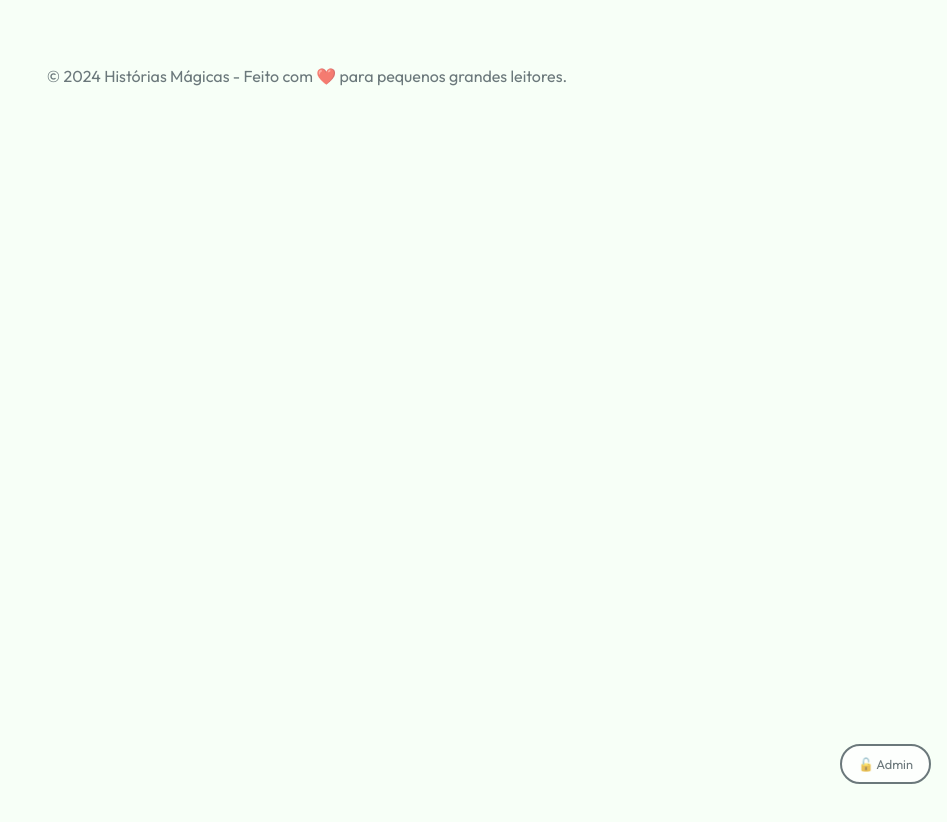
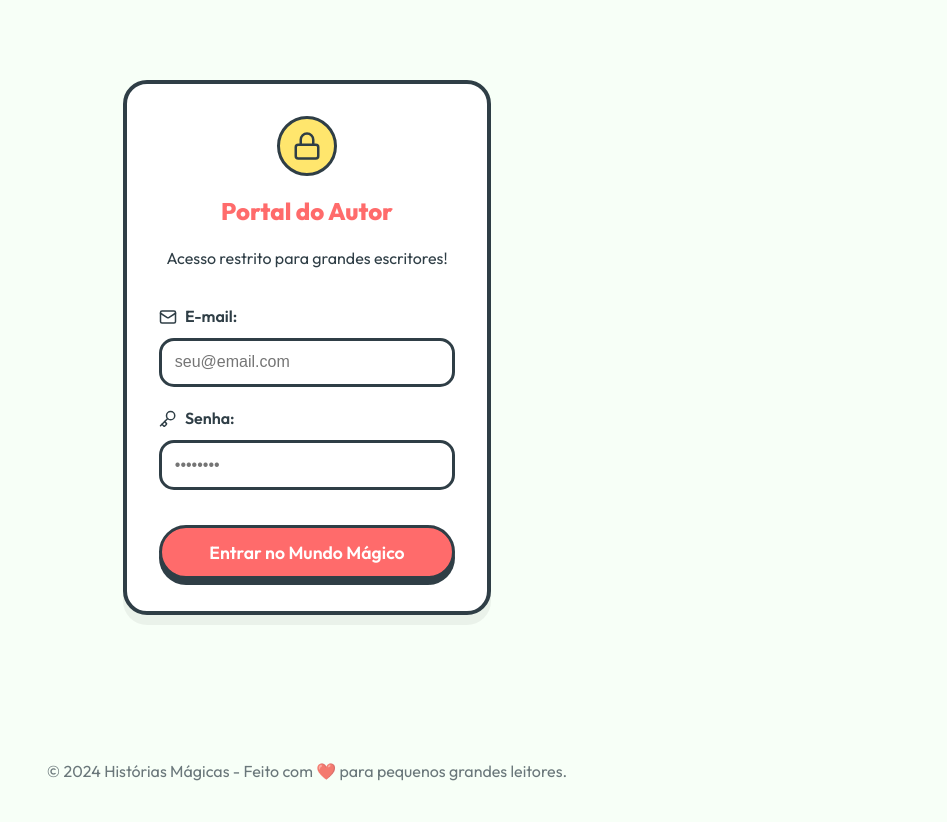
Before and after one commit to groklabedu/gafanhoto_explicador, a React (Vite) app: page /gafanhoto_explicador/login in a window 1280 px wide. Shown: the top 822 px of the page, without its empty margins (333-1280 px from the left). Before the commit the page ends 800 px from the top, so only its background shows below. Built offline with nearby package versions, Linux system fonts and the light colour scheme.

Commit message:
Add authentication and hide admin link

```diff
--- a/src/App.jsx
+++ b/src/App.jsx
@@ -1,23 +1,49 @@
-import React from 'react';
+import React, { useState, useEffect } from 'react';
 import { BrowserRouter as Router, Routes, Route } from 'react-router-dom';
+import { supabase } from './lib/supabase.js';
 import Home from './pages/Home.jsx';
 import Reader from './pages/Reader.jsx';
 import Admin from './pages/Admin.jsx';
+import Login from './pages/Login.jsx';
+import ProtectedRoute from './components/Auth/ProtectedRoute.jsx';
 
 function App() {
+  const [session, setSession] = useState(null);
+
+  useEffect(() => {
+    // Get initial session
+    supabase.auth.getSession().then(({ data: { session } }) => {
+      setSession(session);
+    });
+
+    // Listen for auth changes
+    const { data: { subscription } } = supabase.auth.onAuthStateChange((_event, session) => {
+      setSession(session);
+    });
+
+    return () => subscription.unsubscribe();
+  }, []);
+
   return (
     <Router basename="/gafanhoto_explicador/">
       <div className="app-shell">
         <Routes>
           <Route path="/" element={<Home />} />
           <Route path="/read/:storyId" element={<Reader />} />
-          <Route path="/admin/*" element={<Admin />} />
+          <Route path="/login" element={<Login />} />
+          <Route
+            path="/admin/*"
+            element={
+              <ProtectedRoute session={session}>
+                <Admin />
+              </ProtectedRoute>
+            }
+          />
         </Routes>
 
         <footer className="footer container">
           <p>© 2024 Histórias Mágicas - Feito com ❤️ para pequenos grandes leitores.</p>
-          <a href="/admin" className="admin-link">🔓 Admin</a>
-        </footer>
+        </footer >
       </div>
     </Router>
   );
--- /dev/null
+++ b/src/components/Auth/ProtectedRoute.jsx
@@ -0,0 +1,11 @@
+import React from 'react';
+import { Navigate } from 'react-router-dom';
+
+function ProtectedRoute({ session, children }) {
+  if (!session) {
+    return <Navigate to="/login" replace />;
+  }
+  return children;
+}
+
+export default ProtectedRoute;
--- /dev/null
+++ b/src/pages/Login.jsx
@@ -0,0 +1,82 @@
+import React, { useState } from 'react';
+import { useNavigate } from 'react-router-dom';
+import { supabase } from '../lib/supabase.js';
+import { Lock, Mail, Key } from 'lucide-react';
+
+function Login() {
+  const [email, setEmail] = useState('');
+  const [password, setPassword] = useState('');
+  const [loading, setLoading] = useState(false);
+  const [error, setError] = useState(null);
+  const navigate = useNavigate();
+
+  async function handleLogin(e) {
+    e.preventDefault();
+    setLoading(true);
+    setError(null);
+
+    const { error: authError } = await supabase.auth.signInWithPassword({
+      email,
+      password,
+    });
+
+    if (authError) {
+      setError('E-mail ou senha incorretos! Tente novamente. 😅');
+      setLoading(false);
+    } else {
+      navigate('/admin');
+    }
+  }
+
+  return (
+    <div className="container" style={{ maxWidth: '400px', padding: '5rem 1rem' }}>
+      <div className="card">
+        <header style={{ textAlign: 'center', marginBottom: '2rem' }}>
+          <div style={{ background: '#FFE66D', width: '60px', height: '60px', borderRadius: '30px', display: 'flex', alignItems: 'center', justifyContent: 'center', margin: '0 auto 1rem', border: '3px solid #2F3E46' }}>
+            <Lock size={30} />
+          </div>
+          <h2>Portal do Autor</h2>
+          <p>Acesso restrito para grandes escritores!</p>
+        </header>
+
+        <form onSubmit={handleLogin} style={{ display: 'flex', flexDirection: 'column', gap: '1.2rem' }}>
+          <div>
+            <label style={{ display: 'flex', alignItems: 'center', gap: '0.5rem', marginBottom: '0.5rem', fontWeight: 600 }}>
+              <Mail size={18} /> E-mail:
+            </label>
+            <input
+              type="email"
+              value={email}
+              onChange={(e) => setEmail(e.target.value)}
+              required
+              style={{ width: '100%', padding: '0.8rem', borderRadius: '15px', border: '3px solid #2F3E46', fontSize: '1rem' }}
+              placeholder="seu@email.com"
+            />
+          </div>
+
+          <div>
+            <label style={{ display: 'flex', alignItems: 'center', gap: '0.5rem', marginBottom: '0.5rem', fontWeight: 600 }}>
+              <Key size={18} /> Senha:
+            </label>
+            <input
+              type="password"
+              value={password}
+              onChange={(e) => setPassword(e.target.value)}
+              required
+              style={{ width: '100%', padding: '0.8rem', borderRadius: '15px', border: '3px solid #2F3E46', fontSize: '1rem' }}
+              placeholder="••••••••"
+            />
+          </div>
+
+          {error && <p style={{ color: '#FF6B6B', fontSize: '0.9rem', textAlign: 'center', fontWeight: 'bold' }}>{error}</p>}
+
+          <button type="submit" className="primary" disabled={loading} style={{ width: '100%', justifyContent: 'center', marginTop: '1rem' }}>
+            {loading ? 'Entrando...' : 'Entrar no Mundo Mágico'}
+          </button>
+        </form>
+      </div>
+    </div>
+  );
+}
+
+export default Login;
```
